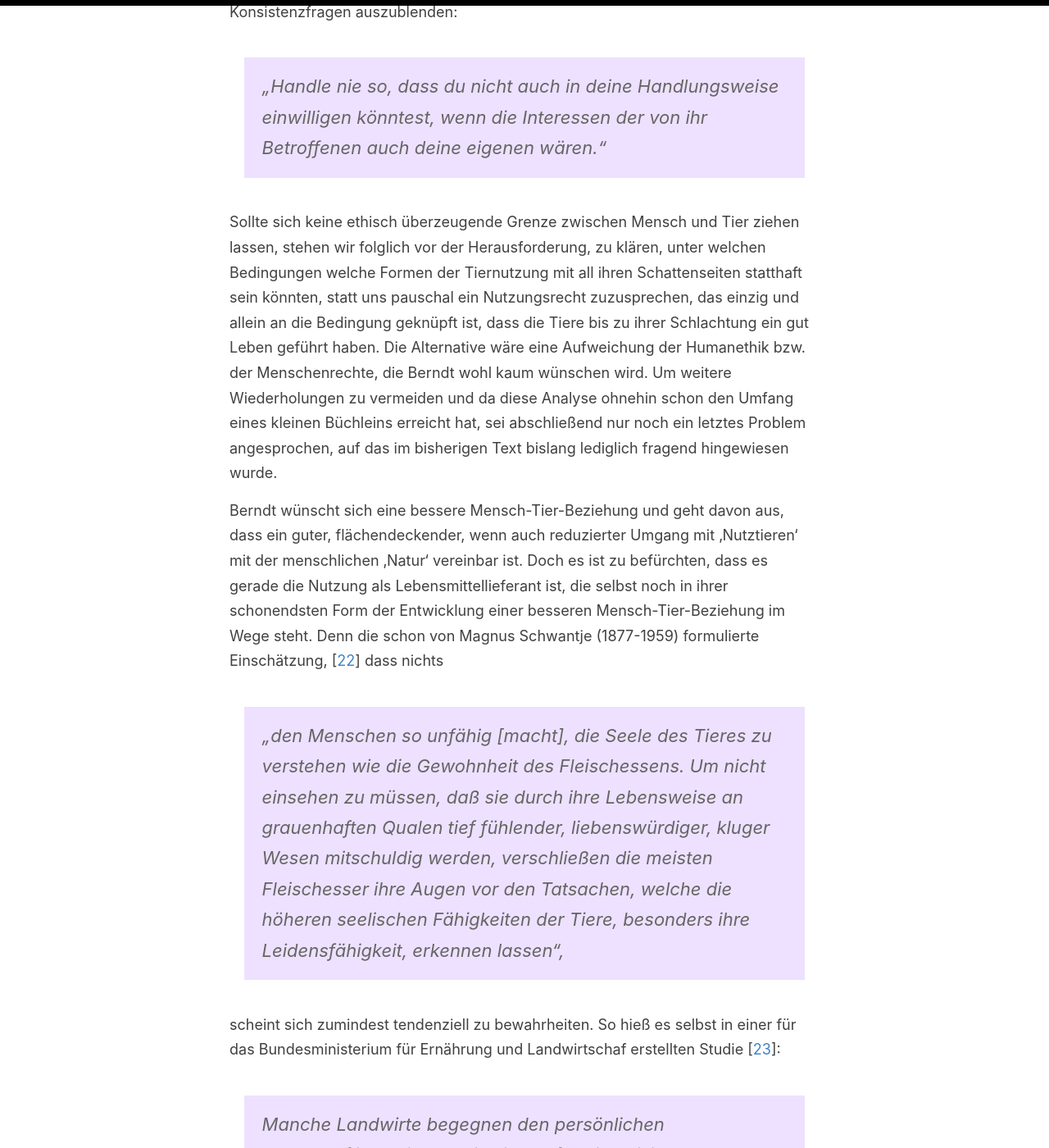
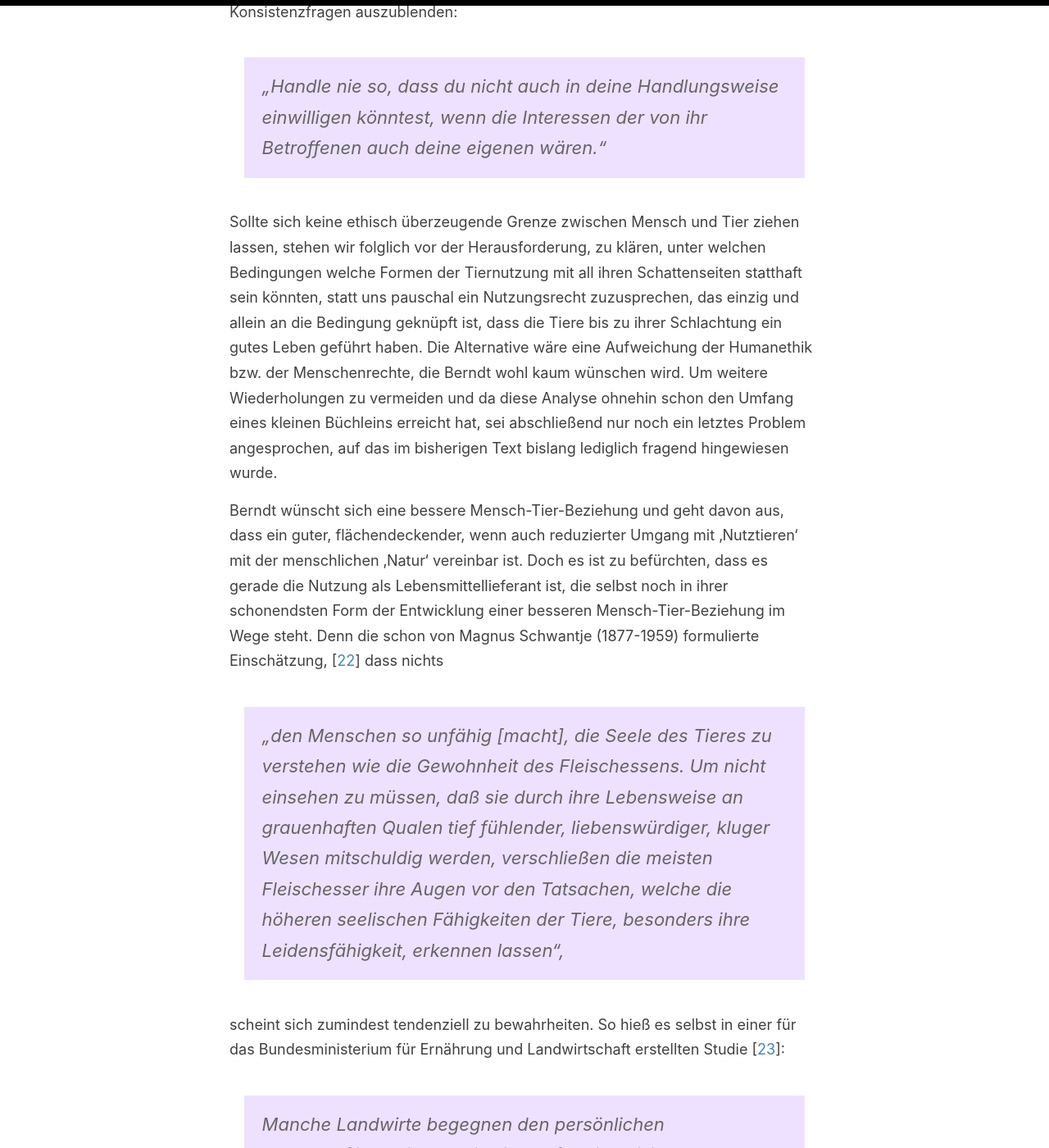
Before and after one commit to tierethik-veganismus/tierethik-veganismus.github.io, a Jekyll site: the page built from _posts/2022-10-24-Wer-Tiere-liebt.md, in a window 1280 px wide and 1400 px high, scrolled down 39664 px. Shown: the whole window at 82% size. Built offline with Jekyll 4.4.1, drawn with Linux system fonts in a browser that asks for light colours; some of the changed text lies outside the part shown.

Commit message:
Korrigiere Tippfehler

```diff
--- a/_posts/2022-10-24-Wer-Tiere-liebt.md
+++ b/_posts/2022-10-24-Wer-Tiere-liebt.md
@@ -323,14 +323,14 @@ Solange es nicht gelungen ist, das Problem der ‚menschlichen Grenzfälle‘ au
 
 > „Handle nie so, dass du nicht auch in deine Handlungsweise einwilligen könntest, wenn die Interessen der von ihr Betroffenen auch deine eigenen wären.“
 
-Sollte sich keine ethisch überzeugende Grenze zwischen Mensch und Tier ziehen lassen, stehen wir folglich vor der Herausforderung, zu klären, unter welchen Bedingungen welche Formen der Tiernutzung mit all ihren Schattenseiten statthaft sein könnten, statt uns pauschal ein Nutzungsrecht zuzusprechen, das einzig und allein an die Bedingung geknüpft ist, dass die Tiere bis zu ihrer Schlachtung ein gut Leben geführt haben. Die Alternative wäre eine Aufweichung der Humanethik bzw. der Menschenrechte, die Berndt wohl kaum wünschen wird.
+Sollte sich keine ethisch überzeugende Grenze zwischen Mensch und Tier ziehen lassen, stehen wir folglich vor der Herausforderung, zu klären, unter welchen Bedingungen welche Formen der Tiernutzung mit all ihren Schattenseiten statthaft sein könnten, statt uns pauschal ein Nutzungsrecht zuzusprechen, das einzig und allein an die Bedingung geknüpft ist, dass die Tiere bis zu ihrer Schlachtung ein gutes Leben geführt haben. Die Alternative wäre eine Aufweichung der Humanethik bzw. der Menschenrechte, die Berndt wohl kaum wünschen wird.
 Um weitere Wiederholungen zu vermeiden und da diese Analyse ohnehin schon den Umfang eines kleinen Büchleins erreicht hat, sei abschließend nur noch ein letztes Problem angesprochen, auf das im bisherigen Text bislang lediglich fragend hingewiesen wurde.
 
 Berndt wünscht sich eine bessere Mensch-Tier-Beziehung und geht davon aus, dass ein guter, flächendeckender, wenn auch reduzierter Umgang mit ‚Nutztieren‘ mit der menschlichen ‚Natur‘ vereinbar ist. Doch es ist zu befürchten, dass es gerade die Nutzung als Lebensmittellieferant ist, die selbst noch in ihrer schonendsten Form der Entwicklung einer besseren Mensch-Tier-Beziehung im Wege steht. Denn die schon von Magnus Schwantje (1877-1959) formulierte Einschätzung, \[[^22]\] dass nichts
 
 > „den Menschen so unfähig [macht], die Seele des Tieres zu verstehen wie die Gewohnheit des Fleischessens. Um nicht einsehen zu müssen, daß sie durch ihre Lebensweise an grauenhaften Qualen tief fühlender, liebenswürdiger, kluger Wesen mitschuldig werden, verschließen die meisten Fleischesser ihre Augen vor den Tatsachen, welche die höheren seelischen Fähigkeiten der Tiere, besonders ihre Leidensfähigkeit, erkennen lassen“,
 
-scheint sich zumindest tendenziell zu bewahrheiten. So hieß es selbst in einer für das Bundesministerium für Ernährung und Landwirtschaf erstellten Studie \[[^23]\]:
+scheint sich zumindest tendenziell zu bewahrheiten. So hieß es selbst in einer für das Bundesministerium für Ernährung und Landwirtschaft erstellten Studie \[[^23]\]:
 
 > Manche Landwirte begegnen den persönlichen Wertekonflikten, indem sie sich auf Rationalisierungen oder ein Herunterspielen der gängigen Tierhaltungsprobleme zurückziehen und sowohl sich selbst als auch die Gesellschaft mit wirtschaftlichen Argumenten trösten. Sie beschwichtigen damit, dass mit den Tieren auch Geld verdient werden müsse oder dass Nutztierhaltung deutlich von Heimtierhaltung abzugrenzen sei. Teilweise kann sich sogar eine Gleichgültigkeit gegenüber den Tieren und ihren Bedürfnissen entwickeln. Vielfach werden Vorwürfe seitens der Gesellschaft schlichtweg abgestritten.
 >
```
Also changed, not shown: other parts of _posts/2022-10-24-Wer-Tiere-liebt.md (+3 -3 lines).
